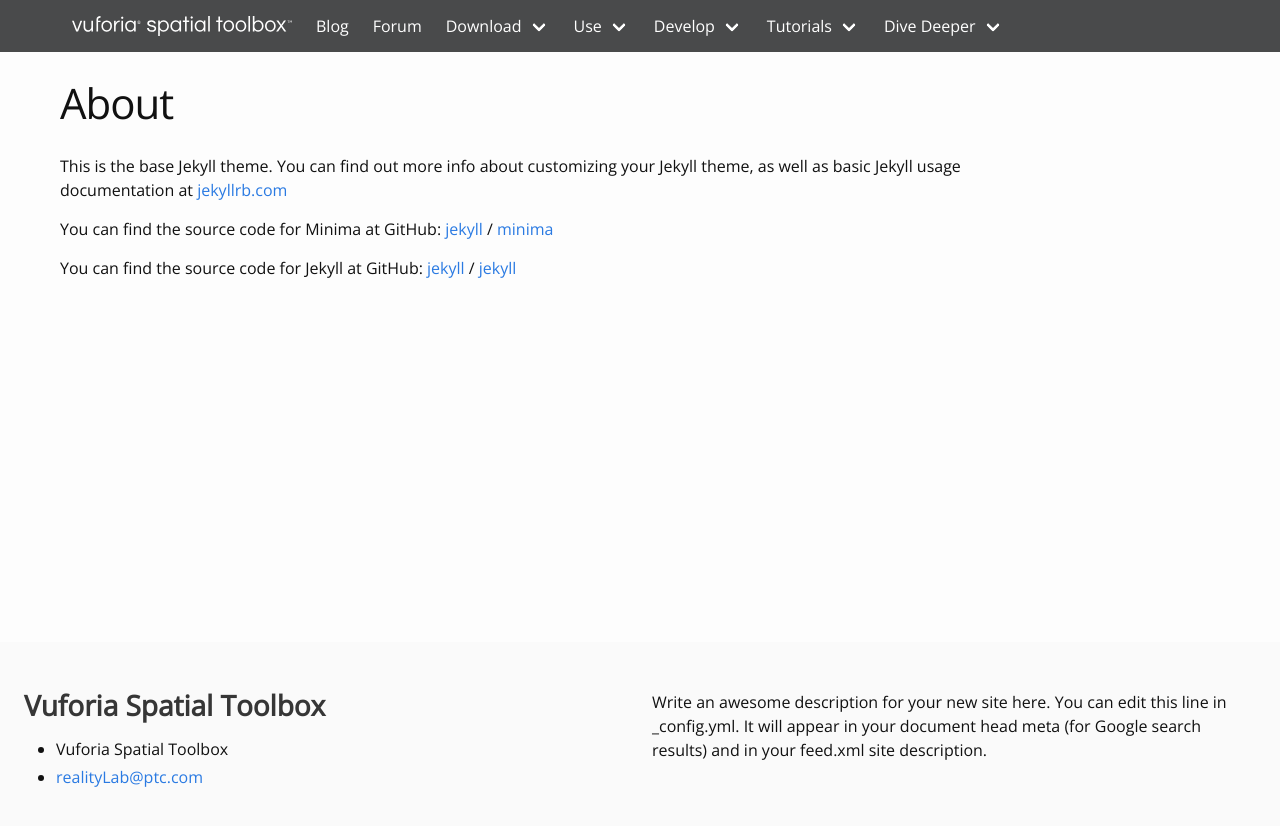
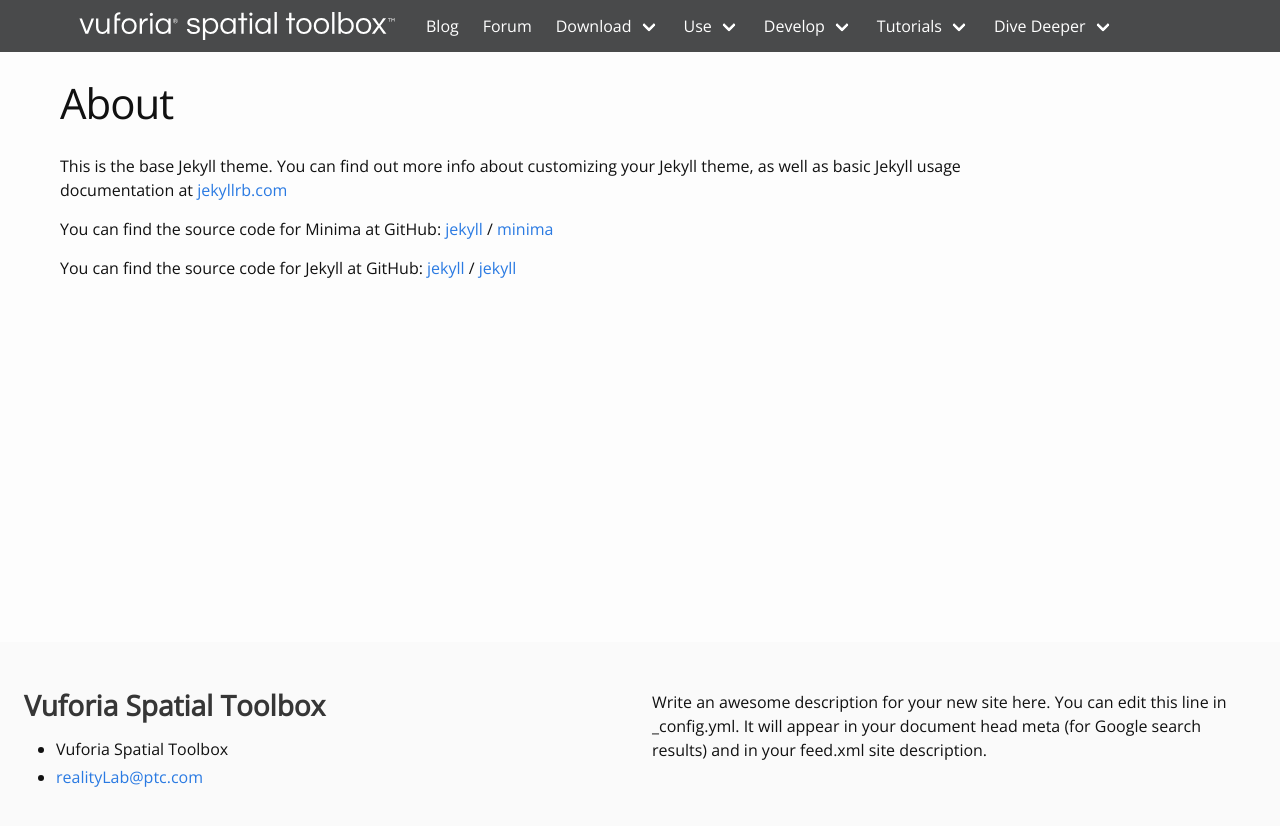
Before and after one commit to ptcrealitylab/Spatial-Toolbox-WebPage, a Jekyll site: the page built from about.markdown, in a window 1280 px wide. Shown: the top 826 px of the page. Built offline with Jekyll 4.4.1, drawn with Linux system fonts in a browser that asks for light colours.

Commit message:
Resize header logo

```diff
--- a/_includes/header.html
+++ b/_includes/header.html
@@ -7,7 +7,7 @@
     <nav class="navbar is-dark" role="navigation" aria-label="main navigation">
       <div class="navbar-brand">
         <a class="navbar-item" href="{{ "/" | relative_url }}">
-          <img alt="{{ site.title | escape }}" src="{{ "/resources/vuforia-spatialtoolbox-darkBG.svg" | relative_url }}" width="220" height="40"/>
+          <img alt="{{ site.title | escape }}" src="{{ "/resources/vuforia-spatialtoolbox-darkBG.svg" | relative_url }}" width="330" height="60"/>
         </a>
 
         <a role="button" class="navbar-burger burger" aria-label="menu" aria-expanded="false" data-target="navbarBasicExample">
```
